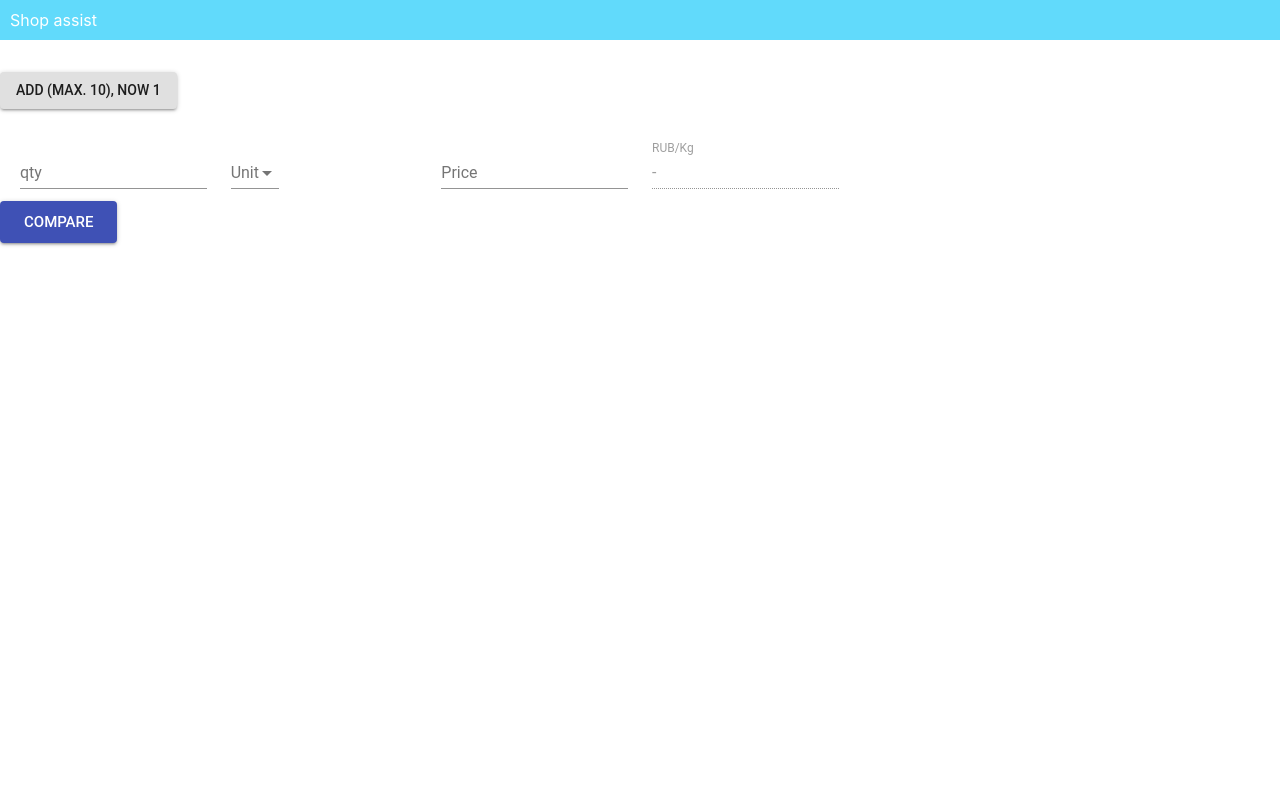
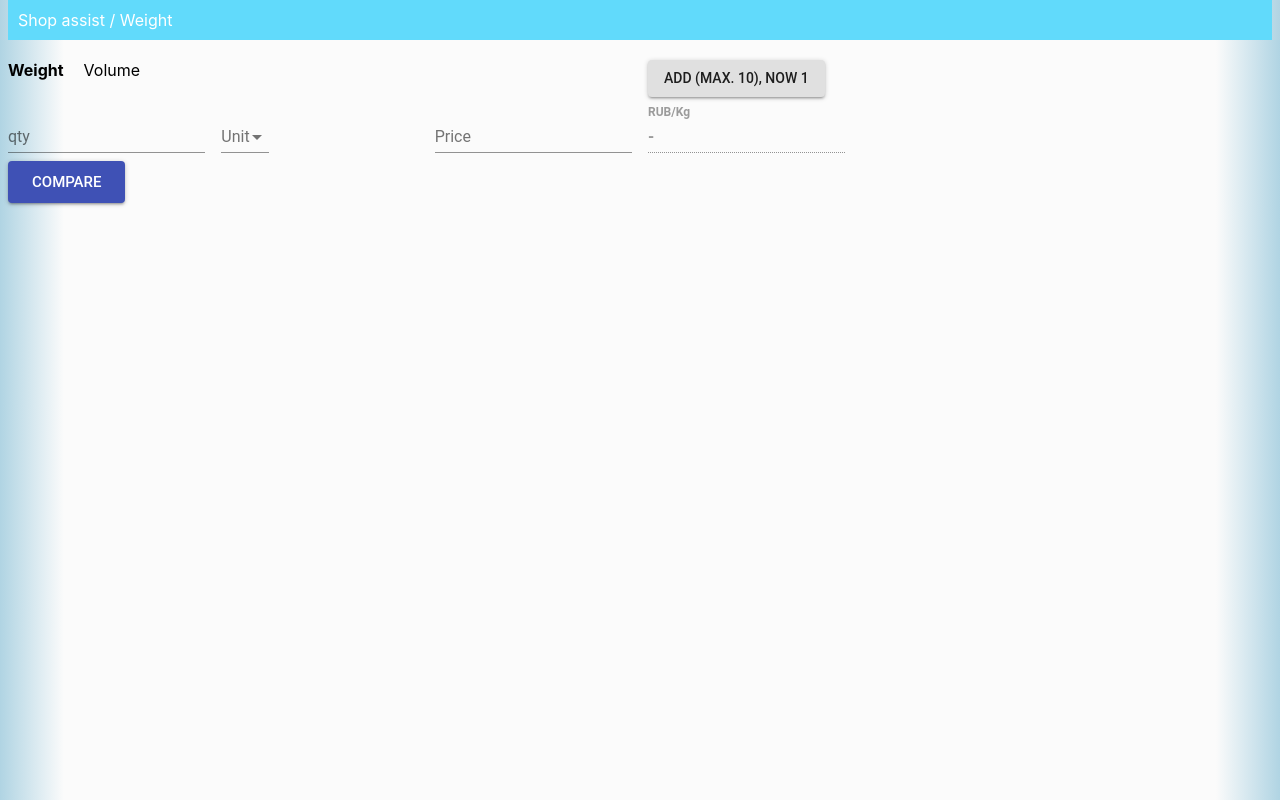
Before and after one commit to LazzyLizzard/shop-assist, a React (Create React App) app: page / in a window 1280 px wide. Built offline with nearby package versions, Linux system fonts and the light colour scheme.

Commit message:
Components reorder

```diff
--- a/src/App.jsx
+++ b/src/App.jsx
@@ -8,9 +8,19 @@ import {BEST_VALUES_INDEXES, COMPARE_DATA} from './constants/field-names';
 import {Header, MeasuresList, PriceItem} from './components';
 import {calculatePricePerStandardValue, formula} from './utils';
 
-
 const MAX_ITEMS = 10;
 const DEFAULT_MEASURE_KEY = 'WEIGHT';
+
+const setMeasure = (measureKey) => {
+    const measureObject = measures.find(object => object.key === measureKey);
+    const measureItem = measureObject.items.find(item => get(item, 'default') === true);
+    return {
+        keyWord: measureObject.key,
+        name: measureObject.name,
+        standard: measureItem.factor,
+        itemName: measureItem.itemName
+    }
+};
 
 export class App extends Component {
     state = {
@@ -85,17 +95,9 @@ export class App extends Component {
     };
 
     componentDidMount() {
-        // this.setState(() => ({
-        //     measure: measureItems.items.find(item => get(item, 'default') === true)
-        // }))
-        const m = measures.find(item => item.key === DEFAULT_MEASURE_KEY);
         this.setState(() => {
             return {
-                measure: {
-                    name: m.name,
-                    standard: m.items[0].factor,
-                    itemName: m.items[0].itemName
-                }
+                measure: setMeasure(DEFAULT_MEASURE_KEY)
             }
         })
     }
@@ -104,7 +106,6 @@ export class App extends Component {
         console.log('t', this.state[COMPARE_DATA], 'p', prevState[COMPARE_DATA]);
         console.log('CDU');
         if (!isEqual(prevState[COMPARE_DATA], this.state[COMPARE_DATA])) {
-            console.log('AAA');
             // TODO [sf] 12.03.2019 use debounce https://stackoverflow.com/a/48046243/3042031
             this.setState(() => ({
                 [BEST_VALUES_INDEXES]: []
@@ -114,15 +115,19 @@ export class App extends Component {
 
     render() {
         const {compareData, measure} = this.state;
-        console.log(compareData);
         return (
             <React.Fragment>
-                <Header />
-                <Grid container spacing={24}>
-                    {/*<Grid item xs={12}>*/}
-                    {/*<MeasuresList measures={measures} />*/}
-                    {/*</Grid>*/}
-                    <Grid item xs={12}>
+                <Header
+                    measureText={measure.name}
+                />
+                <Grid container spacing={16}>
+                    <Grid item xs={6}>
+                    <MeasuresList
+                        measures={measures}
+                        keyWord={measure.keyWord}
+                    />
+                    </Grid>
+                    <Grid item xs={6}>
                         <Button
                             type="button"
                             variant="contained"
@@ -130,7 +135,7 @@ export class App extends Component {
                             onClick={this.addItem}>
                             Add (max. {MAX_ITEMS}), now {compareData.length}
                         </Button>
-                    </Grid>>
+                    </Grid>
                 </Grid>
 
                 {/* TODO [sf] 03.02.2019 use other key */}
@@ -145,8 +150,8 @@ export class App extends Component {
                     bestValues={this.state[BEST_VALUES_INDEXES]}
                 />
 
-                <Grid container spacing={24}>
-                    <Grid item>
+                <Grid container spacing={16}>
+                    <Grid item xs={12}>
                         <Button
                             size="large"
                             type="button"
--- a/src/components/header/header.jsx
+++ b/src/components/header/header.jsx
@@ -2,10 +2,10 @@ import React from 'react';
 import Grid from '@material-ui/core/Grid';
 import './header.scss';
 
-export const Header = () => (
-    <Grid container spacing={24}>
+export const Header = ({measureText = '...'}) => (
+    <Grid container spacing={0}>
         <Grid item xs={12}>
-            <div className="header">Shop assist</div>
+            <div className="header">Shop assist / {measureText}</div>
         </Grid>
     </Grid>
 );
--- a/src/components/measures-list/measures-list.jsx
+++ b/src/components/measures-list/measures-list.jsx
@@ -1,5 +1,8 @@
 import React from 'react';
 
-export const MeasuresList = ({measures}) => measures.map(item => (
-    <span style={{margin: '0 20px 0 0'}}>{item.name}</span>
+export const MeasuresList = ({measures, keyWord}) => measures.map(item => (
+    <span style={{
+        ...{marginRight: '20px'},
+        ...item.key === keyWord ? {fontWeight: 'bold'} : {}
+    }}>{item.name}</span>
 ));
--- a/src/components/price-item/price-item.jsx
+++ b/src/components/price-item/price-item.jsx
@@ -11,9 +11,11 @@ import {Input} from '../../components';
 import {measures} from '../../constants/measures';
 
 // TODO [sf] 10.02.2019 make component
-const getMeasuresOptions = (measureKey) => {
+const getMeasuresOptions = (measureKey, addEmpty) => {
     const itemsGroup = measures.find(measureItemGroup => measureItemGroup.key === measureKey);
-    return get(itemsGroup, 'items', []).map(measureItem =>
+    return [
+        ...addEmpty ? [<MenuItem value="-">- не выбрано -</MenuItem>] : [],
+        ...get(itemsGroup, 'items', []).map(measureItem =>
             (
                 <MenuItem
                     key={measureItem.itemName}
@@ -22,13 +24,14 @@ const getMeasuresOptions = (measureKey) => {
                     {measureItem.itemName} ({measureItem.factor})
                 </MenuItem>
             ))
+    ]
 };
 
 export const PriceItem = ({compareData, changeHandler, allowDelete, removeHandler, measureKey, measure, bestValues}) => {
     const {itemName} = measure;
     const setStyles = (index) => ({
         ...{
-            padding: '0 20px'
+            padding: 'none'
         },
         ...bestValues.includes(index) ? {background: '#CAFFCA'} : {}
     });
@@ -36,7 +39,7 @@ export const PriceItem = ({compareData, changeHandler, allowDelete, removeHandle
         compareData.map((item, index) => (
             <Grid
                 container
-                spacing={24}
+                spacing={16}
                 direction="row"
                 justify="flex-start"
                 alignItems="flex-start"
@@ -66,8 +69,7 @@ export const PriceItem = ({compareData, changeHandler, allowDelete, removeHandle
                                 id: 'unit'
                             }}
                         >
-                            <MenuItem value="-">- не выбрано -</MenuItem>
-                            {getMeasuresOptions(measureKey)}
+                            {getMeasuresOptions(measureKey, true)}
                         </Select>
                     </FormControl>
                 </Grid>
@@ -82,15 +84,14 @@ export const PriceItem = ({compareData, changeHandler, allowDelete, removeHandle
                     />
                 </Grid>
                 <Grid item xs={3} sm={2}>
-
                     <TextField
                         disabled
+                        style={{fontWeight: 'bold'}}
                         id="r"
                         label={`RUB/${itemName}`}
                         defaultValue="-"
                         value={item.r}
                     />
-
                 </Grid>
                 <Grid item xs={3} sm={2}>
                     {allowDelete &&
--- a/src/index.css
+++ b/src/index.css
@@ -1,11 +1,17 @@
 body {
   margin: 0;
-  padding: 0;
+  padding: 0 8px;
+  /*overflow-x: hidden;*/
   font-family: -apple-system, BlinkMacSystemFont, "Segoe UI", "Roboto", "Oxygen",
     "Ubuntu", "Cantarell", "Fira Sans", "Droid Sans", "Helvetica Neue",
     sans-serif;
   -webkit-font-smoothing: antialiased;
   -moz-osx-font-smoothing: grayscale;
+  background: #fbfbfb;
+  background: -moz-linear-gradient(left, #b0d4e3 0%, #fbfbfb 5%, #fbfbfb 95%, #b0d4e3 100%);
+  background: -webkit-linear-gradient(left, #b0d4e3 0%,#fbfbfb 5%,#fbfbfb 95%,#b0d4e3 100%);
+  background: linear-gradient(to right, #b0d4e3 0%,#fbfbfb 5%,#fbfbfb 95%,#b0d4e3 100%);
+  filter: progid:DXImageTransform.Microsoft.gradient( startColorstr='#b0d4e3', endColorstr='#b0d4e3',GradientType=1 );
 }
 
 code {
```
Also changed, not shown: src/components/buttons/button-detete/button-delete.jsx (deleted, +0 -11 lines). Lines whose indentation alone changed are shown as unchanged.
